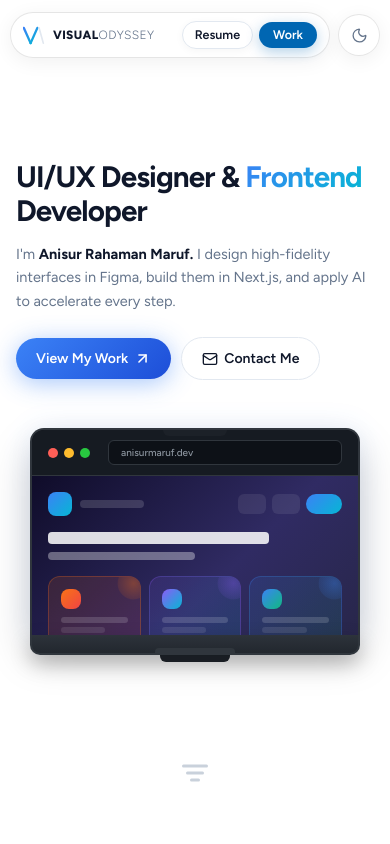
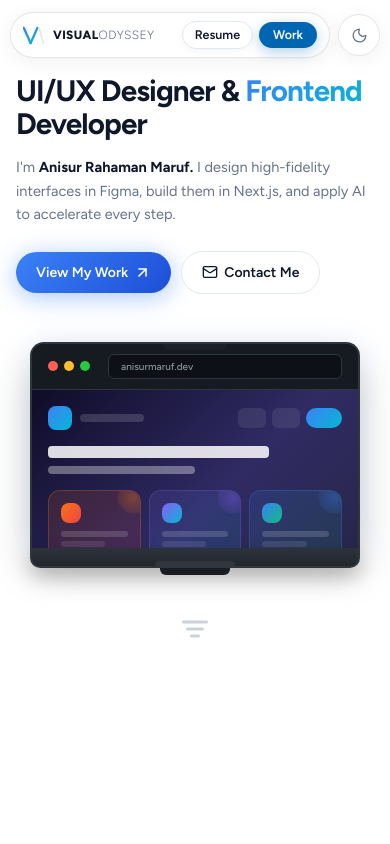
Before and after one commit to maruf320101/Visual-odyssey, a Next.js app: page / in a window 390 px wide. Shown: the top 844 px of the page. Built offline with nearby package versions, Linux system fonts and the light colour scheme.

Commit message:
Reduce mobile top space above Hero section

```diff
--- a/components/Hero.tsx
+++ b/components/Hero.tsx
@@ -170,11 +170,11 @@
 export default function Hero() {
   return (
     <section
-      className="min-h-screen min-h-[100svh] flex flex-col justify-between items-center px-4 sm:px-6 lg:px-8 pt-[75px] sm:pt-[150px] pb-8 sm:pb-16 relative overflow-hidden"
+      className="min-h-screen min-h-[100svh] flex flex-col justify-start sm:justify-between items-center px-4 sm:px-6 lg:px-8 pt-[58px] sm:pt-[150px] pb-8 sm:pb-16 relative overflow-hidden"
       aria-labelledby="hero-heading"
     >
       {/* ── Main grid ── */}
-      <div className="w-full mx-auto max-w-[1260px] my-auto py-2 sm:py-0">
+      <div className="w-full mx-auto max-w-[1260px] mt-3 mb-6 sm:my-auto py-1 sm:py-0">
         <div className="grid grid-cols-1 lg:grid-cols-2 gap-6 sm:gap-10 lg:gap-14 items-center">
 
           {/* LEFT — Text */}
```
